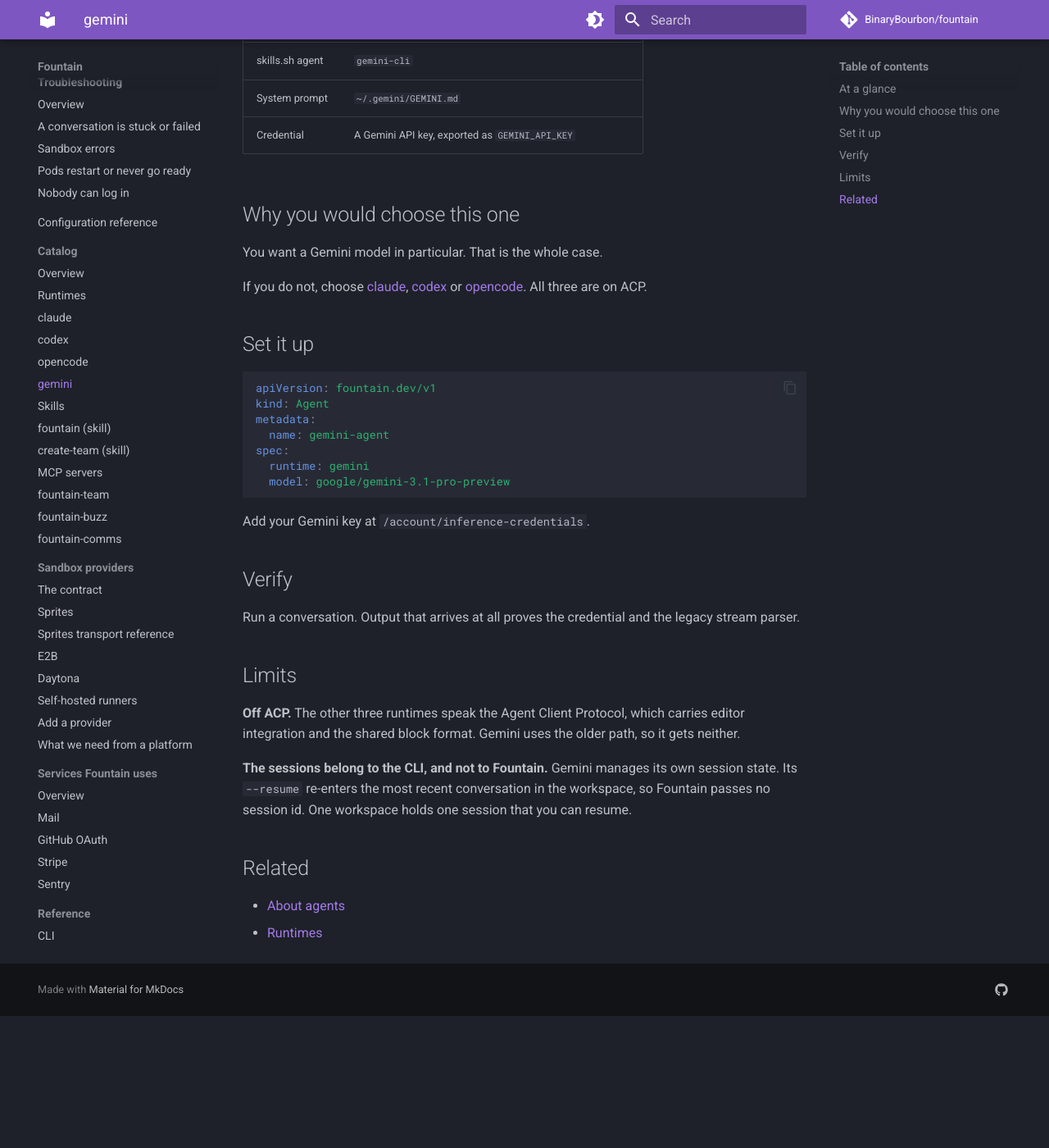
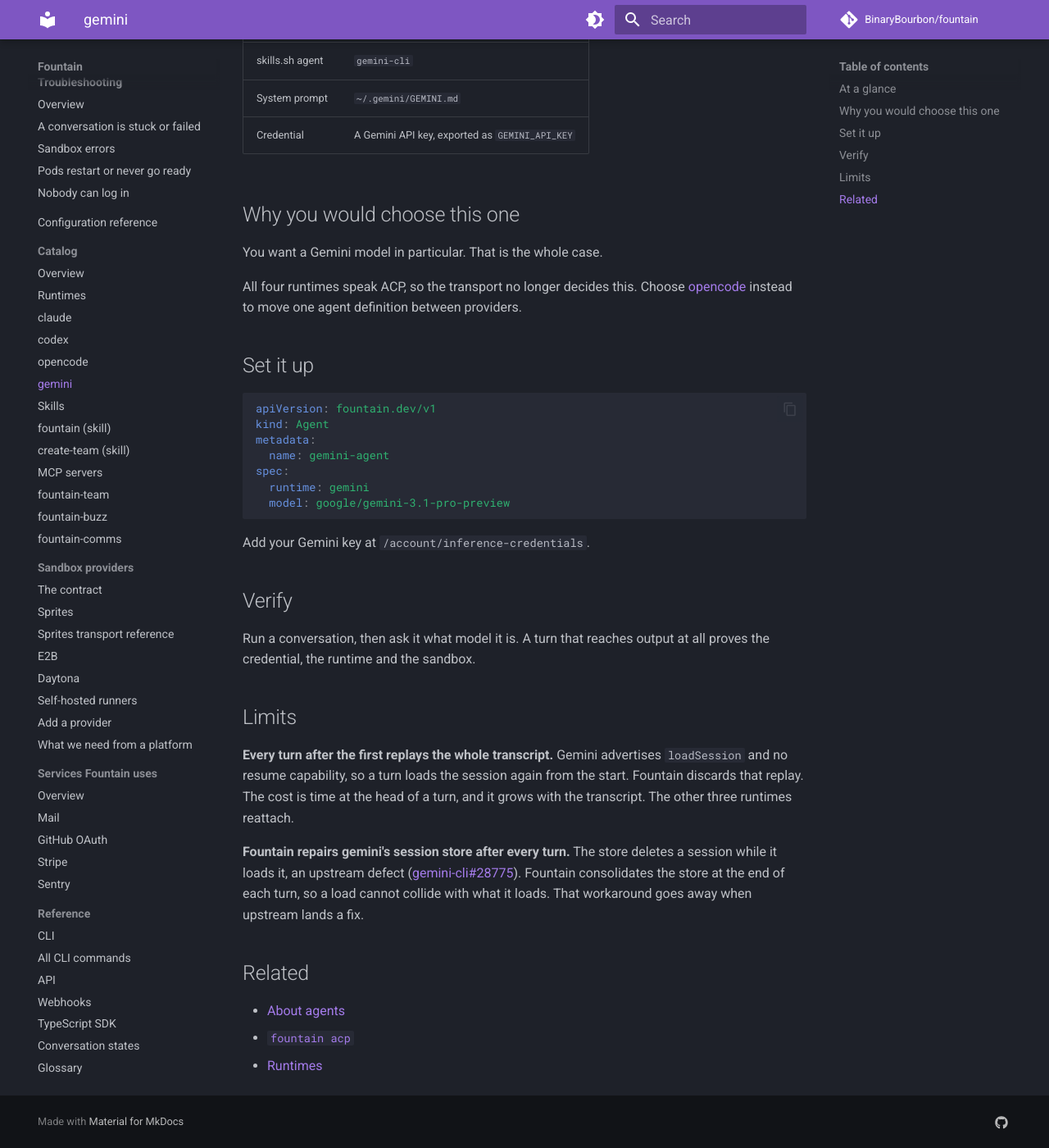
Before and after one commit to BinaryBourbon/fountain, an MkDocs documentation site: the page built from docs/catalog/runtimes/gemini.md, in a window 1280 px wide and 1400 px high, scrolled down 452 px. Shown: the whole window at 82% size. Built offline with MkDocs 1.6.1 and Material for MkDocs 9.7.7, drawn with Linux system fonts in a browser that asks for light colours; comment, search, counter and statistics services are not loaded; before the commit the page ends 1691 px from its top, so only the background shows below that; some of the changed text lies outside the part shown.

Commit message:
docs: the docs never learned that gate 4 shipped and gemini joined ACP
Two claims that stopped being true this week and were left standing on five
pages. Both are the kind CLAUDE.md names: a document that describes the system
as it was, read by someone deciding what to do today.

**Permission forwarding is built.** #963 landed gate 4 of ADR 0015 and #708
closed. `docs/integrations/editors.md` still told the reader that "Fountain
does not forward a permission prompt yet", so the one feature that makes an
editor a safe place to run a remote agent looked absent. The page now has a
section on `--permission ask`, a row for `session/request_permission` in the
method table, and the deny-on-silence behaviour stated where a reader meets it.
`docs/concepts/permissions.md` already covers the policy, so this links rather
than restates it.

**Gemini has been on ACP since #964**, which touched no docs at all. Five pages
still called it "the only runtime off ACP", the catalog table still read
"Legacy stream", and both integration pages carried a limit and a
troubleshooting row for a refusal that no longer happens. `gemini.md`'s Limits
section described a resume story that #941 deleted; it now names the two limits
that are real, the full replay each turn and the session-store repair.

The `acp.ex` change is the same defect in a docstring: `enabled?/1` claimed
gemini takes the legacy path, and `blocked_runtimes/0` gave a current-looking
example of a map that is now empty.

Two corrections carried in: the opencode limit (#959) replaces the old
permission bullet, because "never asks" is the caveat that survived; and the
OpenClaw page says its `approve-all` stays because nobody has measured an
`ask` policy through acpx, rather than because forwarding does not exist.

vale lint docs 0 errors 0 warnings; docs-style clean; mkdocs build --strict;
docs_test + docs_controller_test + acp_test 57 tests, 0 failures.

Co-Authored-By: Claude Opus 5 <noreply@anthropic.com>

```diff
--- a/docs/catalog/runtimes/gemini.md
+++ b/docs/catalog/runtimes/gemini.md
@@ -1,6 +1,7 @@
 # gemini
 
-> Google's Gemini CLI. The only runtime off ACP.
+> Google's Gemini CLI. The last runtime to reach ACP, and it reached it on
+> 2026-08-22.
 
 ## At a glance
 
@@ -8,7 +9,7 @@
 |---|---|
 | Provider | `google` |
 | Multi-provider | No |
-| Transport | **Legacy**. A line-delimited `stream-json` that the worker tails. |
+| Transport | ACP, through the CLI's own `--acp` flag |
 | Skills root | `/tmp/.gemini/skills` |
 | skills.sh agent | `gemini-cli` |
 | System prompt | `~/.gemini/GEMINI.md` |
@@ -18,8 +19,9 @@
 
 You want a Gemini model in particular. That is the whole case.
 
-If you do not, choose [claude](claude.md), [codex](codex.md) or
-[opencode](opencode.md). All three are on ACP.
+All four runtimes speak ACP, so the transport no longer decides this. Choose
+[opencode](opencode.md) instead to move one agent definition between
+providers.
 
 ## Set it up
 
@@ -37,21 +39,25 @@ Add your Gemini key at `/account/inference-credentials`.
 
 ## Verify
 
-Run a conversation. Output that arrives at all proves the credential and the
-legacy stream parser.
+Run a conversation, then ask it what model it is. A turn that reaches output
+at all proves the credential, the runtime and the sandbox.
 
 ## Limits
 
-**Off ACP.** The other three runtimes speak the Agent Client Protocol, which
-carries editor integration and the shared block format. Gemini uses the older
-path, so it gets neither.
+**Every turn after the first replays the whole transcript.** Gemini advertises
+`loadSession` and no resume capability, so a turn loads the session again from
+the start. Fountain discards that replay. The cost is time at the head of a
+turn, and it grows with the transcript. The other three runtimes reattach.
 
-**The sessions belong to the CLI, and not to Fountain.** Gemini manages its
-own session state. Its `--resume` re-enters the most recent conversation in
-the workspace, so Fountain passes no session id. One workspace holds one
-session that you can resume.
+**Fountain repairs gemini's session store after every turn.** The store
+deletes a session while it loads it, an upstream defect
+([gemini-cli#28775](https://github.com/google-gemini/gemini-cli/issues/28775)).
+Fountain consolidates the store at the end of each turn, so a load cannot
+collide with what it loads. That workaround goes away when upstream lands a
+fix.
 
 ## Related
 
 - [About agents](../../concepts/agent.md)
+- [`fountain acp`](../../integrations/acp.md)
 - [Runtimes](index.md)
```
Also changed, not shown: docs/catalog/runtimes/index.md (+5 -4 lines), docs/integrations/acp.md (+2 -2 lines), docs/integrations/editors.md (+27 -9 lines), docs/integrations/openclaw.md (+10 -12 lines), 1 other file.
